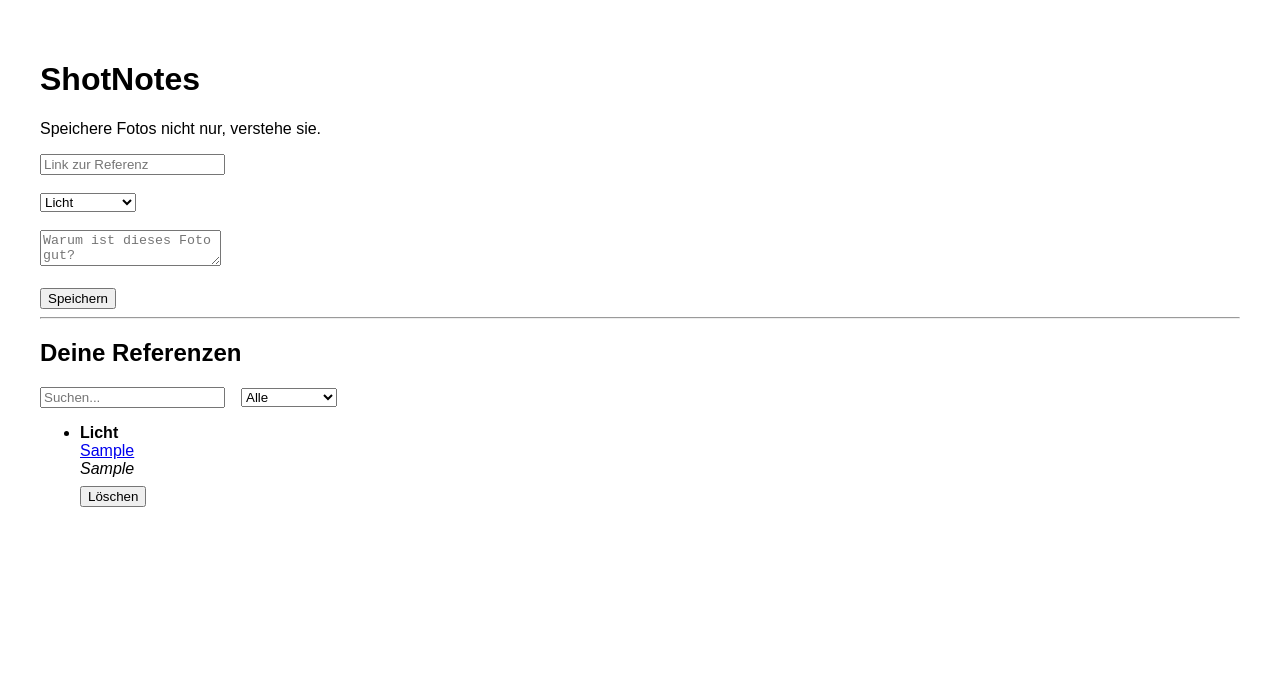
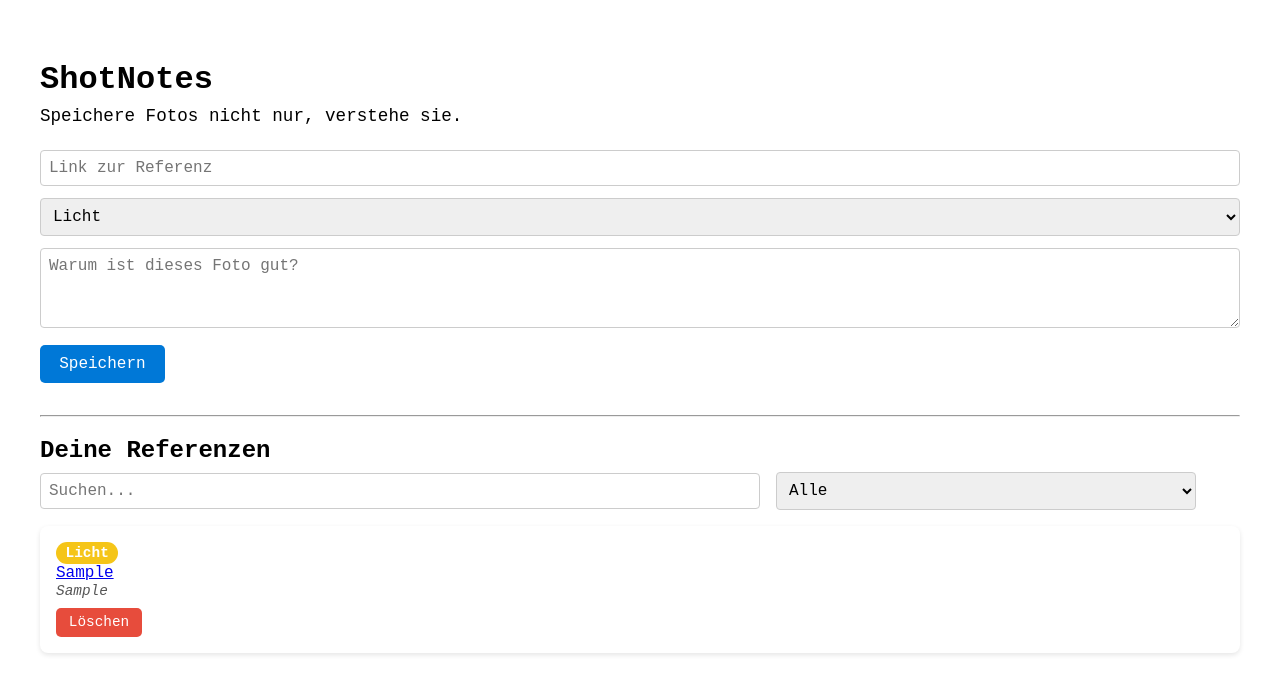
Before and after one commit to Esbree/shotnotes, a React (Vite) app: page / in a window 1280 px wide. Both pictures are taken after typing "Sample", "Sample" into the empty fields and a click on the button "Speichern". Shown: the top 694 px of the page. Built offline with nearby package versions, Linux system fonts and the light colour scheme.

Commit message:
Enhance UI styling for better user experience and readability

```diff
--- a/src/App.jsx
+++ b/src/App.jsx
@@ -39,9 +39,13 @@ function App() {
   });
 
   return (
-    <div style={{ padding: "2rem", fontFamily: "sans-serif" }}>
-      <h1>ShotNotes</h1>
-      <p>Speichere Fotos nicht nur, verstehe sie.</p>
+    <div
+      style={{ padding: "2rem", fontFamily: "'Liberation Mono', monospace" }}
+    >
+      <h1 style={{ marginBottom: "0.5rem" }}>ShotNotes</h1>
+      <p style={{ marginTop: 0, marginBottom: "1.5rem", fontSize: "1.1rem" }}>
+        Speichere Fotos nicht nur, verstehe sie.
+      </p>
 
       <form
         onSubmit={(e) => {
@@ -60,39 +64,86 @@ function App() {
           setNote("");
           setCategory("Licht");
         }}
+        style={{ marginBottom: "2rem" }}
       >
         <input
           value={link}
           onChange={(e) => setLink(e.target.value)}
           placeholder="Link zur Referenz"
           required
+          style={{
+            padding: "0.5rem",
+            fontFamily: "'Liberation Mono', monospace",
+            fontSize: "1rem",
+            width: "100%",
+            marginBottom: "0.75rem",
+            borderRadius: "4px",
+            border: "1px solid #ccc",
+            boxSizing: "border-box",
+          }}
         />
-        <br />
-        <br />
 
-        <select value={category} onChange={(e) => setCategory(e.target.value)}>
+        <select
+          value={category}
+          onChange={(e) => setCategory(e.target.value)}
+          style={{
+            padding: "0.5rem",
+            fontFamily: "'Liberation Mono', monospace",
+            fontSize: "1rem",
+            borderRadius: "4px",
+            border: "1px solid #ccc",
+            marginBottom: "0.75rem",
+            width: "100%",
+            boxSizing: "border-box",
+          }}
+        >
           <option>Licht</option>
           <option>Pose</option>
           <option>Farbe</option>
           <option>Komposition</option>
         </select>
-        <br />
-        <br />
 
         <textarea
           value={note}
           onChange={(e) => setNote(e.target.value)}
           placeholder="Warum ist dieses Foto gut?"
+          style={{
+            padding: "0.5rem",
+            fontFamily: "'Liberation Mono', monospace",
+            fontSize: "1rem",
+            width: "100%",
+            minHeight: "80px",
+            borderRadius: "4px",
+            border: "1px solid #ccc",
+            boxSizing: "border-box",
+            resize: "vertical",
+            marginBottom: "0.75rem",
+          }}
         />
-        <br />
-        <br />
 
-        <button>Speichern</button>
+        <button
+          type="submit"
+          style={{
+            backgroundColor: "#0078d7",
+            color: "white",
+            padding: "0.6rem 1.2rem",
+            border: "none",
+            borderRadius: "5px",
+            fontSize: "1rem",
+            cursor: "pointer",
+            fontFamily: "'Liberation Mono', monospace",
+            transition: "background-color 0.3s ease",
+          }}
+          onMouseEnter={(e) => (e.target.style.backgroundColor = "#005a9e")}
+          onMouseLeave={(e) => (e.target.style.backgroundColor = "#0078d7")}
+        >
+          Speichern
+        </button>
       </form>
 
-      <hr />
+      <hr style={{ marginBottom: "1rem" }} />
 
-      <h2>Deine Referenzen</h2>
+      <h2 style={{ marginBottom: "0.5rem" }}>Deine Referenzen</h2>
 
       {filteredReferences.length === 0 && (
         <p>Keine passenden Referenzen gefunden.</p>
@@ -103,12 +154,30 @@ function App() {
           placeholder="Suchen..."
           value={search}
           onChange={(e) => setSearch(e.target.value)}
-          style={{ marginRight: "1rem" }}
+          style={{
+            padding: "0.5rem",
+            fontFamily: "'Liberation Mono', monospace",
+            fontSize: "1rem",
+            width: "60%",
+            marginRight: "1rem",
+            borderRadius: "4px",
+            border: "1px solid #ccc",
+            boxSizing: "border-box",
+          }}
         />
 
         <select
           value={filterCategory}
           onChange={(e) => setFilterCategory(e.target.value)}
+          style={{
+            padding: "0.5rem",
+            fontFamily: "'Liberation Mono', monospace",
+            fontSize: "1rem",
+            borderRadius: "4px",
+            border: "1px solid #ccc",
+            width: "35%",
+            boxSizing: "border-box",
+          }}
         >
           <option>Alle</option>
           <option>Licht</option>
@@ -118,21 +187,65 @@ function App() {
         </select>
       </div>
 
-      <ul>
+      <ul style={{ listStyleType: "none", padding: 0 }}>
         {filteredReferences.map((ref) => (
-          <li key={ref.id} style={{ marginBottom: "1rem" }}>
-            <strong>{ref.category}</strong>
+          <li
+            key={ref.id}
+            style={{
+              backgroundColor: "white",
+              boxShadow: "0 2px 5px rgba(0,0,0,0.1)",
+              padding: "1rem",
+              marginBottom: "1rem",
+              borderRadius: "8px",
+              fontFamily: "'Liberation Mono', monospace",
+            }}
+          >
+            <span
+              style={{
+                display: "inline-block",
+                padding: "0.2rem 0.6rem",
+                borderRadius: "12px",
+                fontSize: "0.9rem",
+                fontWeight: "bold",
+                color: "white",
+                backgroundColor:
+                  ref.category === "Licht"
+                    ? "#f5c518"
+                    : ref.category === "Pose"
+                    ? "#6ec1e4"
+                    : ref.category === "Farbe"
+                    ? "#a2d5a0"
+                    : ref.category === "Komposition"
+                    ? "#f08080"
+                    : "#888",
+              }}
+            >
+              {ref.category}
+            </span>
             <br />
             <a href={ref.link} target="_blank" rel="noreferrer">
               {ref.link}
             </a>
             <br />
-            <em>{ref.note}</em>
+            <em style={{ color: "#555", fontSize: "0.9rem" }}>{ref.note}</em>
             <br />
 
             <button
               onClick={() => deleteReference(ref.id)}
-              style={{ marginTop: "0.5rem" }}
+              style={{
+                marginTop: "0.5rem",
+                backgroundColor: "#e74c3c",
+                color: "white",
+                border: "none",
+                padding: "0.4rem 0.8rem",
+                borderRadius: "5px",
+                cursor: "pointer",
+                fontFamily: "'Liberation Mono', monospace",
+                fontSize: "0.9rem",
+                transition: "background-color 0.3s ease",
+              }}
+              onMouseEnter={(e) => (e.target.style.backgroundColor = "#c0392b")}
+              onMouseLeave={(e) => (e.target.style.backgroundColor = "#e74c3c")}
             >
               Löschen
             </button>
```
